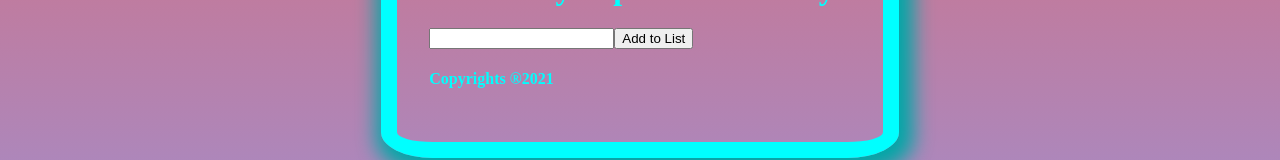
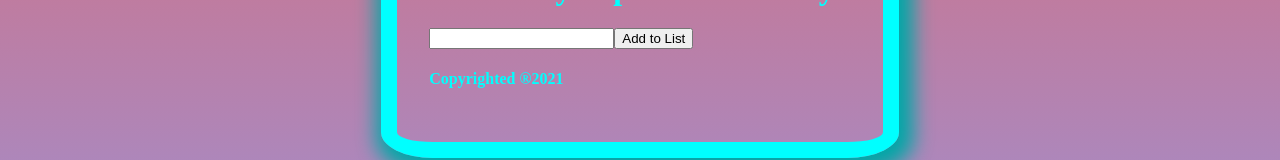
Before and after one commit to VivianeBusch-Wallace/to-do-app-react, a React (Create React App) app: page / in a window 1280 px wide. Shown: the part 371-531 px from the top of the page. Built offline with nearby package versions, Linux system fonts and the light colour scheme.

Commit message:
small changes, added spaces between code, changed title of page

```diff
--- a/public/index.html
+++ b/public/index.html
@@ -10,16 +10,7 @@
       content="Web site created using create-react-app"
     />
     <link rel="manifest" href="%PUBLIC_URL%/manifest.json" />
-    <!--
-      Notice the use of %PUBLIC_URL% in the tags above.
-      It will be replaced with the URL of the `public` folder during the build.
-      Only files inside the `public` folder can be referenced from the HTML.
-
-      Unlike "/favicon.ico" or "favicon.ico", "%PUBLIC_URL%/favicon.ico" will
-      work correctly both with client-side routing and a non-root public URL.
-      Learn how to configure a non-root public URL by running `npm run build`.
-    -->
-    <title>React App</title>
+    <title>To-Do-App</title>
   </head>
   <body>
     <noscript>You need to enable JavaScript to run this app.</noscript>
@@ -27,12 +18,6 @@
     <!--
       This HTML file is a template.
       If you open it directly in the browser, you will see an empty page.
-
-      You can add webfonts, meta tags, or analytics to this file.
-      The build step will place the bundled scripts into the <body> tag.
-
-      To begin the development, run `npm start` or `yarn start`.
-      To create a production bundle, use `npm run build` or `yarn build`.
     -->
   </body>
 </html>
--- a/src/App.js
+++ b/src/App.js
@@ -14,8 +14,10 @@
   // function to remove a listitem on click of trashcan (see function call in ToDoList.js) >>
   const remove = (itemToRemove) => {
     // << itemToRemove is the id of the clicked list item
+
     // all items that do not match this id will be put into a new array which will replace the old list >>
     const newToDoList = list.filter((item) => item.id !== itemToRemove);
+
     // setList now receives the new array >>
     setList(newToDoList);
   };
@@ -23,6 +25,7 @@
   // function to mark the todo as finished >>
   const statusChecked = (itemToCheck) => {
     // << itemToCheck receives the id for that specific item from ToDoList.js
+
     setList((items) => {
       // this returns the item which matches the id of the checked/unchecked item and toggles the checked Status >>
       return items.filter((item) => {
--- a/src/components/Footer.js
+++ b/src/components/Footer.js
@@ -2,7 +2,7 @@
   let year = new Date().getFullYear();
   return (
     <div>
-      <h4>Copyrights ®{year}</h4>
+      <h4>Copyrighted ®{year}</h4>
     </div>
   );
 };
--- a/src/components/InputArea.js
+++ b/src/components/InputArea.js
@@ -17,6 +17,7 @@
   function addToList(e) {
     // prevent default of form >>
     e.preventDefault();
+
     //make sure the input is not processed when it's empty with an if condition >>
     if (userInput.length) {
       // create item list and to ensure we don't replace the old listitem with the new>>
```
Also changed, not shown: public/manifest.json.
